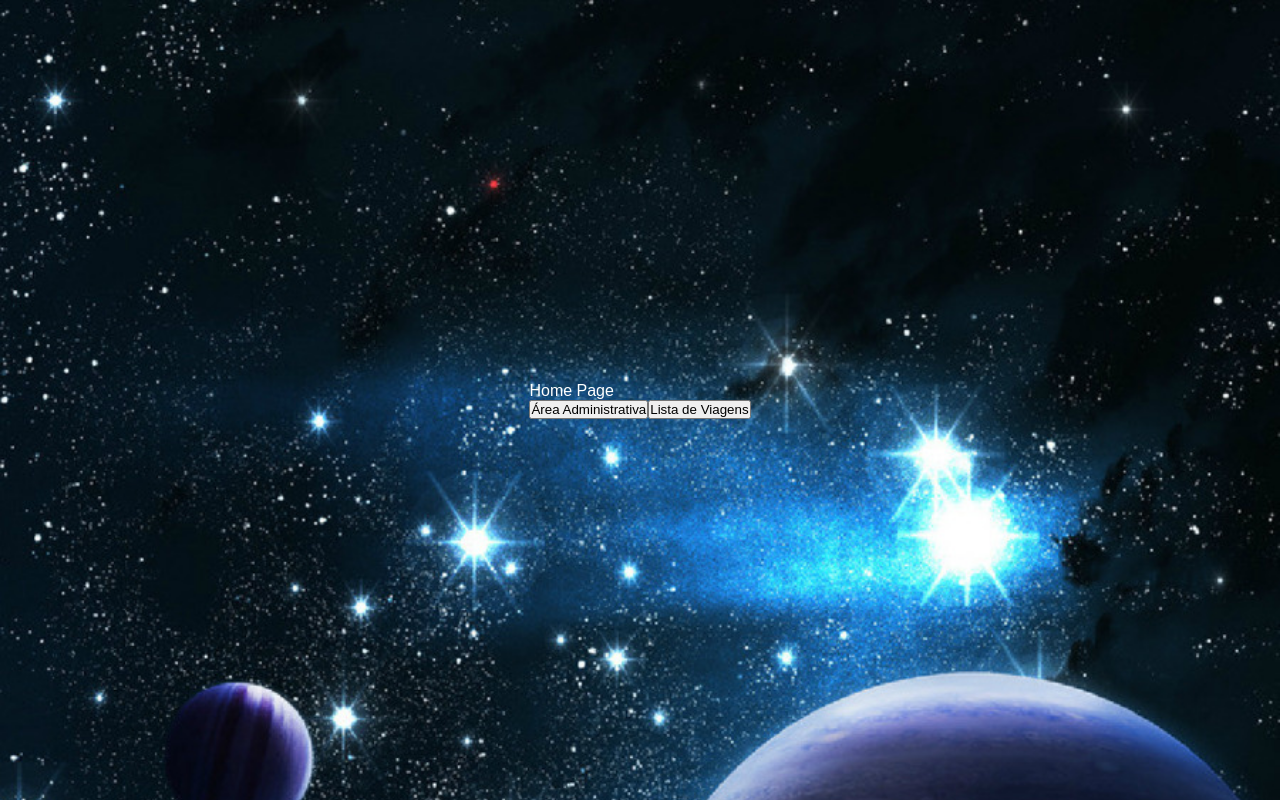
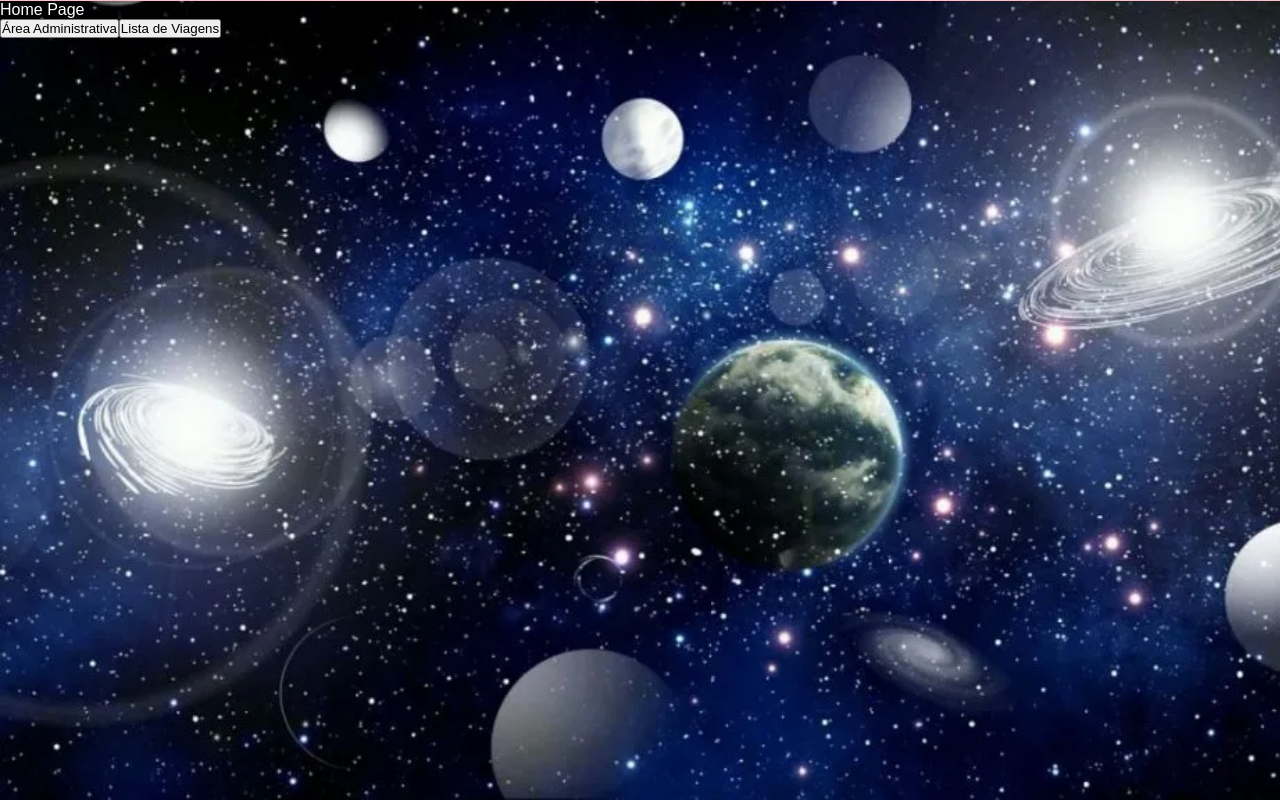
Before and after one commit to future4code/guimaraes-Patricia-Quarezemin, a React (Create React App) app in the folder modulo4/projeto-labex/projeto-labex/: page / in a window 1280 px wide. Built offline with nearby package versions, Linux system fonts and the light colour scheme; a web font is replaced by a local one.

Commit message:
Troquei o plano de fundo do projeto

```diff
--- a/modulo4/projeto-labex/projeto-labex/public/index.html
+++ b/modulo4/projeto-labex/projeto-labex/public/index.html
@@ -27,6 +27,7 @@
     <title>LabeX</title>
   </head>
   <body>
+    <header></header>
     <noscript>You need to enable JavaScript to run this app.</noscript>
     <div id="root"></div>
     <!--
--- a/modulo4/projeto-labex/projeto-labex/src/styled.css
+++ b/modulo4/projeto-labex/projeto-labex/src/styled.css
@@ -10,10 +10,15 @@ body {
     font-family: 'BIZ UDGothic', sans-serif;
     background-image: url('./Images/space.jpg');
     background-size: cover;
-    display: flex;
-    justify-content: center;
-    align-items: center;
     height: 100vh;
     width: 100vw;
     color: white;
 }
+
+header {
+    border-bottom: 1px solid pink;
+}
+
+footer {
+    border-block-end: 1px solid white;
+}
```
Also changed, not shown: modulo4/projeto-labex/projeto-labex/src/Images/space.jpg.
